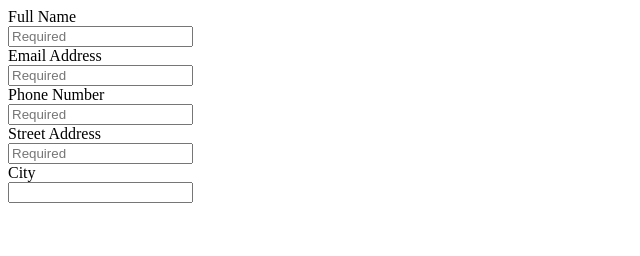
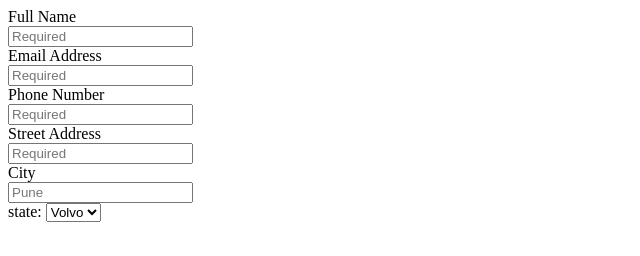
Before and after one commit to iamneo-production/afbaefaadccffdc305520444bbaaaabbcbbfefone, a plain HTML site: page public/index.html in a window 1280 px wide. Shown: the whole page, without its empty margins (0-640 px from the left). Drawn offline with Linux system fonts and the light colour scheme.

Commit message:
Backup Commit

```diff
--- a/public/index.html
+++ b/public/index.html
@@ -19,7 +19,12 @@
         <input type="street address" id="street" name="street_address" placeholder="Required" required>
     </div>
     <div>City<br>
-    <input type="text" id="city" name
+    <input type="text" id="city" name="user_city" placeholder="Pune">
     </div>
+    <label for="state"> state:</label>
+    <select name="state" id="cars">
+        <option value="volvo">Volvo</option>
+        <option value="saab">Saab</option>
+    </select>
 </body>
 </html>
```
